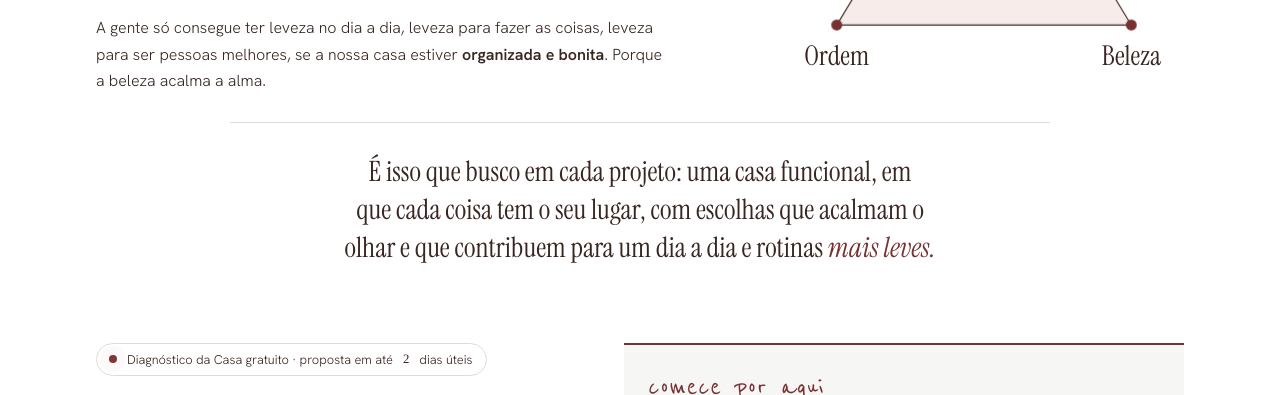
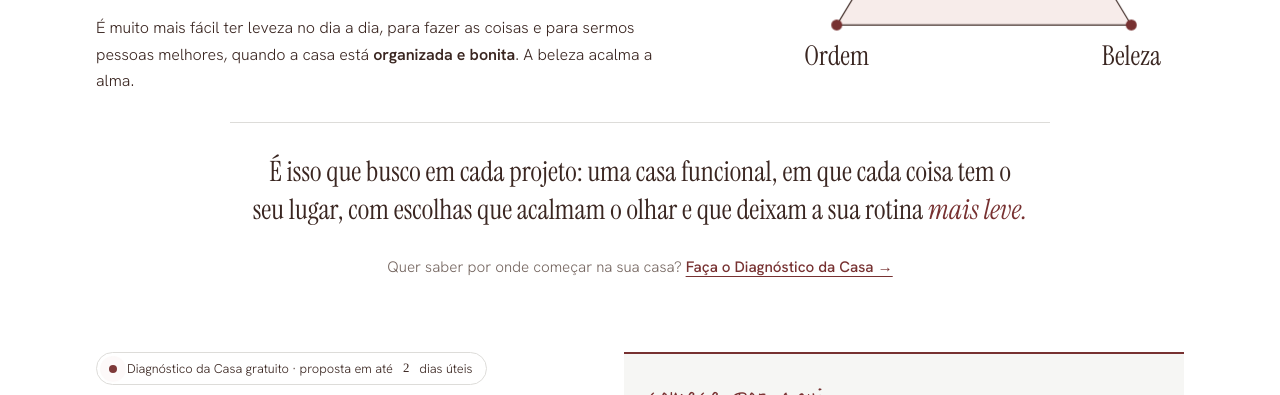
Before and after one commit to Gabrielepinheiro/Deutsch, a plain HTML site: page links/index.html in a window 1280 px wide. Shown: the part 344-739 px from the top of the page. Drawn offline with Linux system fonts and the light colour scheme.

Commit message:
Site: abertura mais clara, com 'É muito mais fácil' e convite para o diagnóstico
Co-Authored-By: Claude Opus 5.5 <noreply@anthropic.com>
Claude-Session: https://claude.ai/code/session_01Npdet1GNfoboVSCR7t893r

```diff
--- a/links/index.html
+++ b/links/index.html
@@ -77,6 +77,7 @@ h1, h2, h3 { font-family: var(--display); font-weight: 400; margin: 0; text-wrap
 .triangulo .v { fill: var(--bordo); }
 .triangulo .tri-fundo { fill: var(--anturio); fill-opacity: .22; }
 .triangulo .tri-linha { fill: none; stroke: var(--cacau); stroke-width: 1.2; }
+.convite-diag { margin: 0; font-size: .95rem; color: var(--cacau-2); }
 .busco { font: 400 clamp(1.35rem, 5vw, 1.75rem)/1.35 var(--display); margin: 6px 0 0; padding: 22px 0 4px; border-top: 1px solid var(--linha); text-wrap: balance; }
 /* animação do triângulo: a base primeiro, depois a leveza */
 .triangulo.anima .tri-linha { stroke-dasharray: 1; stroke-dashoffset: 1; animation: tracar 2s cubic-bezier(.45,.05,.3,1) .3s forwards; }
@@ -241,6 +242,7 @@ h1, h2, h3 { font-family: var(--display); font-weight: 400; margin: 0; text-wrap
   .abertura-texto { grid-column: 1; }
   .triangulo { grid-column: 2; grid-row: 1; max-width: 400px; }
   .busco { grid-column: 1 / -1; text-align: center; max-width: 820px; justify-self: center; padding-top: 30px; }
+  .convite-diag { grid-column: 1 / -1; text-align: center; }
   .pagina { grid-template-columns: minmax(0, 420px) minmax(0, 560px); justify-content: space-between; gap: 64px; padding-top: 64px; }
   .id { position: sticky; top: 40px; margin: 0; }
   .blocos { margin: 0; }
@@ -270,7 +272,7 @@ h1, h2, h3 { font-family: var(--display); font-weight: 400; margin: 0; text-wrap
     </div>
     <h1 class="titulo entra" style="--i:1">Um bom projeto não começa escolhendo móveis. Começa entendendo como eles vão <em class="bordo">funcionar juntos.</em></h1>
     <p class="manifesto entra" style="--i:3">Porque acredito fielmente que uma casa se sustenta como um triângulo: <b>ordem</b> e <b>beleza</b> são a base, e a <b>leveza</b> nasce delas.</p>
-    <p class="entra" style="--i:4">A gente só consegue ter leveza no dia a dia, leveza para fazer as coisas, leveza para ser pessoas melhores, se a nossa casa estiver <b>organizada e bonita</b>. Porque a beleza acalma a alma.</p>
+    <p class="entra" style="--i:4">É muito mais fácil ter leveza no dia a dia, para fazer as coisas e para sermos pessoas melhores, quando a casa está <b>organizada e bonita</b>. A beleza acalma a alma.</p>
   </div>
   <figure class="triangulo" id="triangulo">
     <svg viewBox="0 0 440 400" role="img" aria-label="Triângulo com Ordem e Beleza na base, Leveza no topo e a sua casa no centro">
@@ -283,7 +285,8 @@ h1, h2, h3 { font-family: var(--display); font-weight: 400; margin: 0; text-wrap
       <text class="tm" x="220" y="262" text-anchor="middle">a sua casa</text>
     </svg>
   </figure>
-  <p class="busco entra" style="--i:5">É isso que busco em cada projeto: uma casa funcional, em que cada coisa tem o seu lugar, com escolhas que acalmam o olhar e que contribuem para um dia a dia e rotinas <em class="bordo">mais leves.</em></p>
+  <p class="busco entra" style="--i:5">É isso que busco em cada projeto: uma casa funcional, em que cada coisa tem o seu lugar, com escolhas que acalmam o olhar e que deixam a sua rotina <em class="bordo">mais leve.</em></p>
+  <p class="convite-diag entra" style="--i:6">Quer saber por onde começar na sua casa? <a class="link-seta" href="#comece">Faça o Diagnóstico da Casa →</a></p>
 </header>
 
 <main class="pagina">
```
